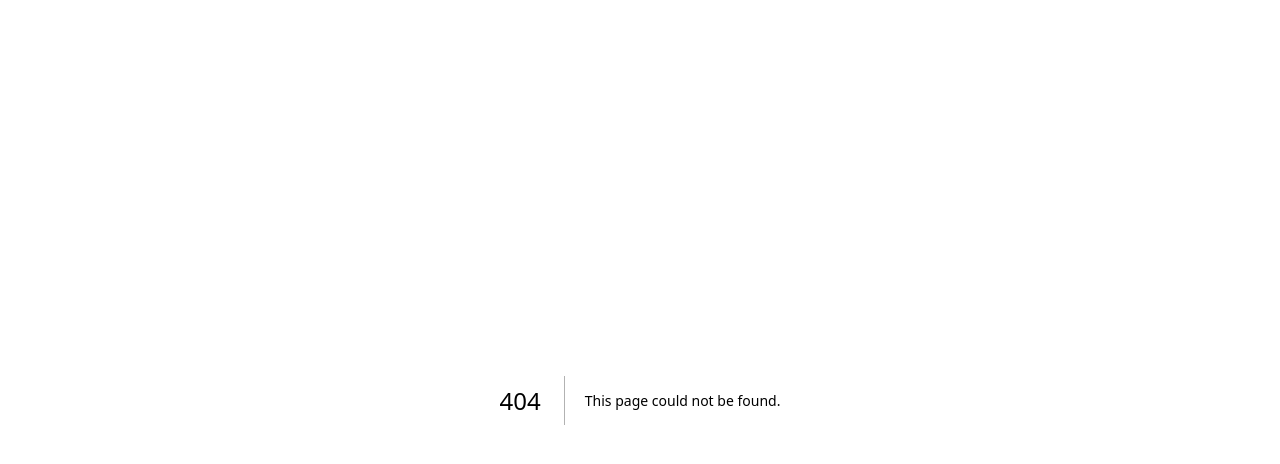
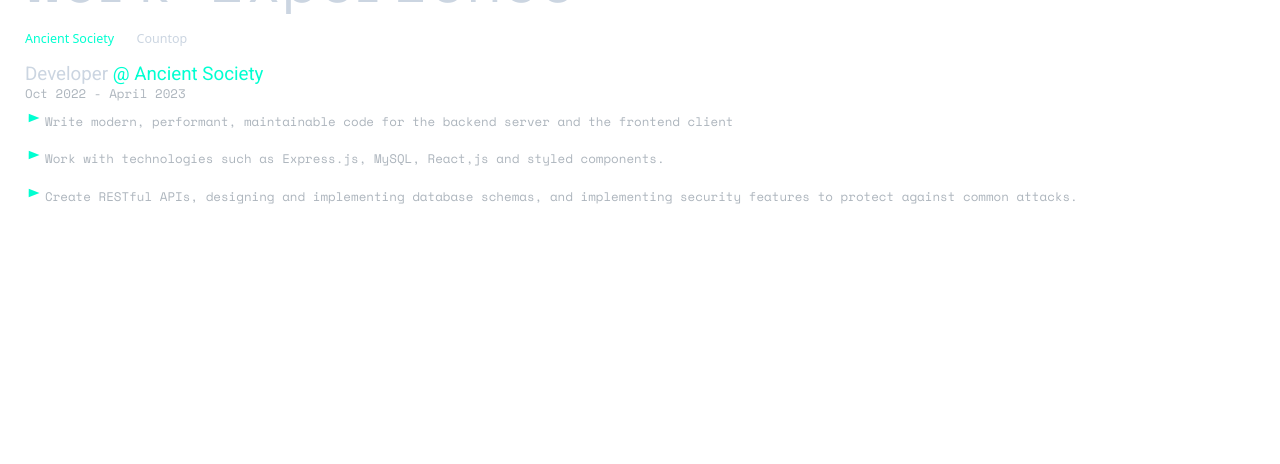
Before and after one commit to ewa1do/portfolio-next, a Next.js app: page /Experience in a window 1280 px wide. Before the commit this address had no page. Shown: the top 464 px of the page. Built offline with nearby package versions, Linux system fonts and the light colour scheme.

Commit message:
commiting work experience section

```diff
--- a/src/components/markers/Marker.js
+++ b/src/components/markers/Marker.js
@@ -6,7 +6,7 @@
             viewBox="0 0 15 10"
             fill="none"
             xmlns="http://www.w3.org/2000/svg"
-            className="w-4 md:w-6"
+            className="w-4 sm:w-5 md:w-6"
         >
             <path
                 d="M14.4731 5.05639L3.67164 9.25303L3.75456 0.690513L14.4731 5.05639Z"
--- /dev/null
+++ b/src/pages/Experience.js
@@ -0,0 +1,120 @@
+import { useState, useRef } from 'react'
+
+import Marker from '@/components/markers/Marker'
+import Title from '@/components/titles/Title'
+import SectionWrapper from '@/components/wrappers/SectionWrapper'
+import getFonts from '@/utils/fonts'
+
+const { roboto, spaceMono } = getFonts()
+
+const workExp = [
+    {
+        company: 'Ancient Society',
+        role: 'Developer',
+        duration: 'Oct 2022 - April 2023',
+        description: [
+            'Write modern, performant, maintainable code for the backend server and the frontend client',
+            'Work with technologies such as Express.js, MySQL, React,js and styled components.',
+            'Create RESTful APIs, designing and implementing database schemas, and implementing security features to protect against common attacks.',
+        ],
+        link: 'https://www.ancientsociety.io',
+    },
+    {
+        company: 'Countop',
+        role: 'Freelance',
+        duration: 'Jan 2023 - Mar 2023',
+        description: [
+            'Freelance project to rebuild the business landing page.',
+            'Work with react.js and framer motion.',
+        ],
+        link: 'https://www.countop.com',
+    },
+]
+
+function Experience() {
+    const buttonRef = useRef()
+
+    const companies = workExp.map((work) => work.company)
+
+    const [currentWork, setCurrentWork] = useState(
+        workExp.find((work) => work.company === companies[0])
+    )
+
+    const { company, description, duration, link, role } = currentWork
+
+    function changeColor(e) {
+        const buttons = buttonRef.current
+
+        ;[...buttons.children].forEach((btn) => {
+            btn.classList.remove('text-neon-blue')
+            btn.classList.add('text-slate-300')
+        })
+
+        e.target.classList.remove('text-slate-300')
+        e.target.classList.add('text-neon-blue')
+    }
+
+    function currentWorkHandler(e) {
+        changeColor(e)
+
+        const value = e.target.textContent
+        const workData = workExp.find((work) => work.company === value)
+
+        setCurrentWork(workData)
+    }
+
+    return (
+        <section className="pl-10 pb-40 -mt-20">
+            <Title>Work Experience</Title>
+            <div>
+                <div className="flex pb-6" ref={buttonRef}>
+                    {companies.map((comp, i) => (
+                        <button
+                            key={i}
+                            className={`${
+                                i === 0 ? 'text-neon-blue' : 'text-slate-300'
+                            } pr-9 text-xl`}
+                            onClick={currentWorkHandler}
+                        >
+                            {comp}
+                        </button>
+                    ))}
+                </div>
+                <div>
+                    <h3
+                        className={`${roboto.className} text-slate-300 text-3xl`}
+                    >
+                        {role}{' '}
+                        <span className="text-neon-blue">
+                            @{' '}
+                            <a
+                                className="cursor-pointer"
+                                href={link}
+                                target="_blank"
+                            >
+                                {company}
+                            </a>{' '}
+                        </span>
+                    </h3>
+                    <p
+                        className={`${spaceMono.className} text-dark-gray text-xl`}
+                    >
+                        {duration}
+                    </p>
+                    <ul className={`${spaceMono.className}`}>
+                        {description.map((desc, i) => (
+                            <li key={`desc-${i + i}`} className="flex py-4 ">
+                                <Marker />
+                                <p className="text-dark-gray px-2 text-xl">
+                                    {desc}
+                                </p>
+                            </li>
+                        ))}
+                    </ul>
+                </div>
+            </div>
+        </section>
+    )
+}
+
+export default Experience
--- a/src/pages/index.js
+++ b/src/pages/index.js
@@ -3,6 +3,7 @@
 import NavBar from '@/components/nav'
 
 import About from './About'
+import Experience from './Experience'
 import HomePage from './HomePage'
 
 import useScreenSize from '@/hooks/useScreenSize'
@@ -23,6 +24,8 @@
             <HomePage />
 
             <About />
+
+            <Experience />
         </div>
     )
 }
```
